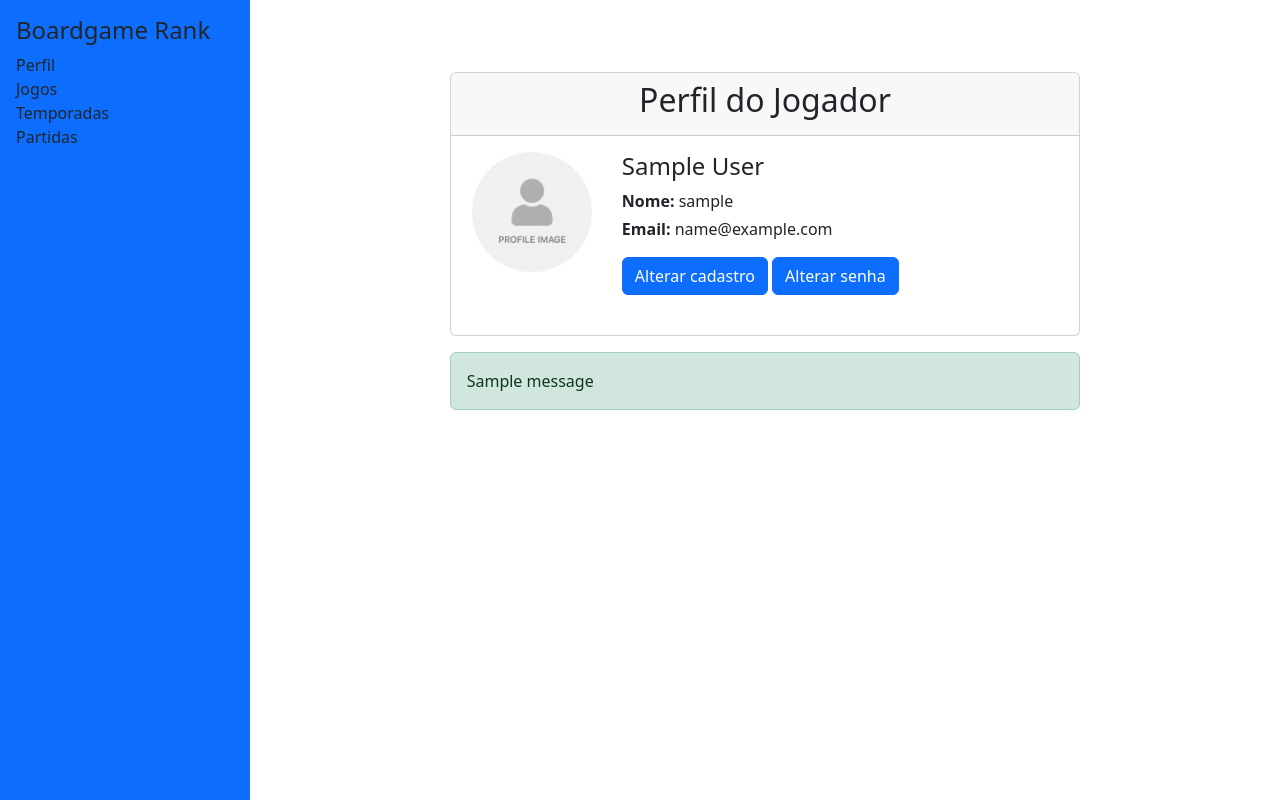
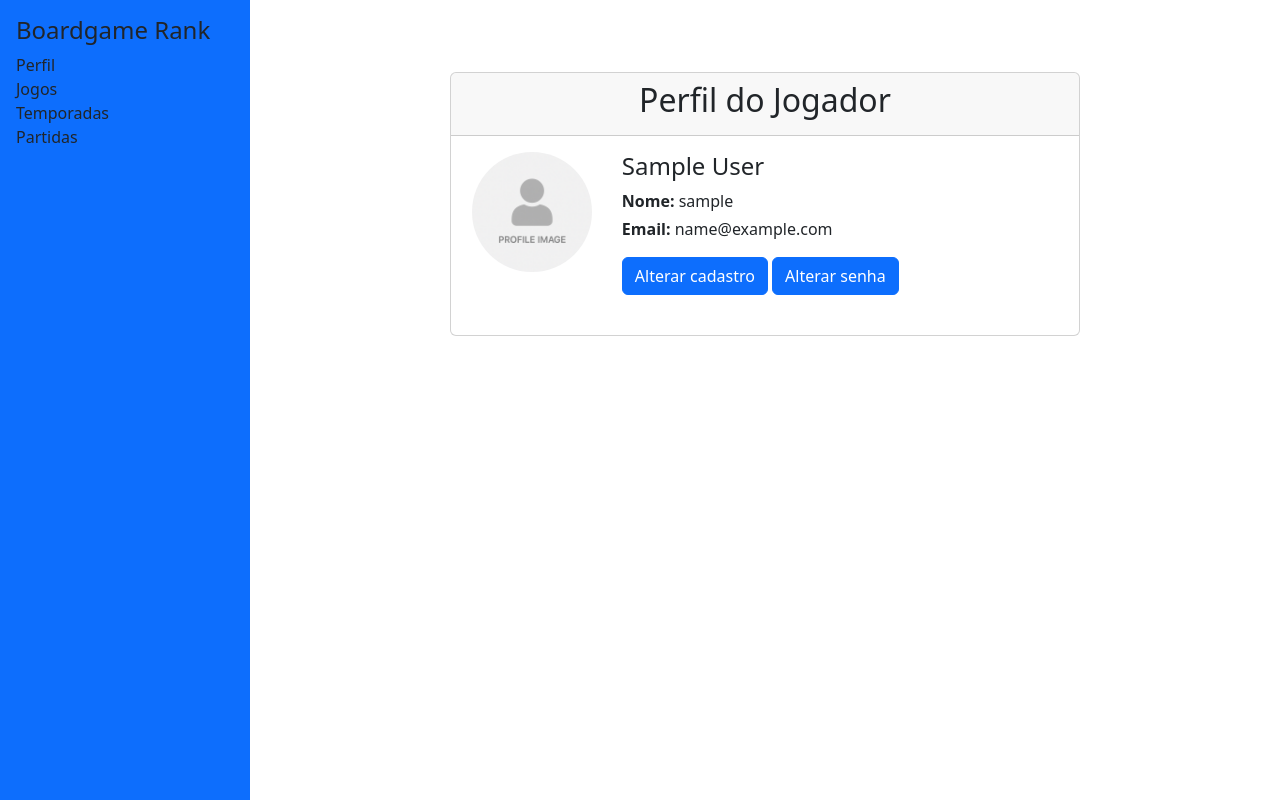
Before and after one commit to eduardo-prjadko/boardgame_rank, a Django app: page /profile/ in a window 1280 px wide. Run offline with Django 5.2, Linux system fonts and the light colour scheme; a user stored in the database is signed in; tables that the repository leaves empty hold one stand-in row (values such as "Sample post"); one stand-in notice (Sample message) is shown.

Commit message:
fix profile detail page

```diff
--- a/app/src/bg_rank/dashboard/templates/dashboard/player/detail.html
+++ b/app/src/bg_rank/dashboard/templates/dashboard/player/detail.html
@@ -26,14 +26,6 @@
                     </div>
                 </div>
             </div>
-            <!-- Optionally, show messages (e.g., after password update) -->
-            {% if messages %}
-                <div class="mt-3">
-                    {% for message in messages %}
-                        <div class="alert alert-{{ message.tags }}">{{ message }}</div>
-                    {% endfor %}
-                </div>
-            {% endif %}
         </div>
     </div>
 </div>
```
